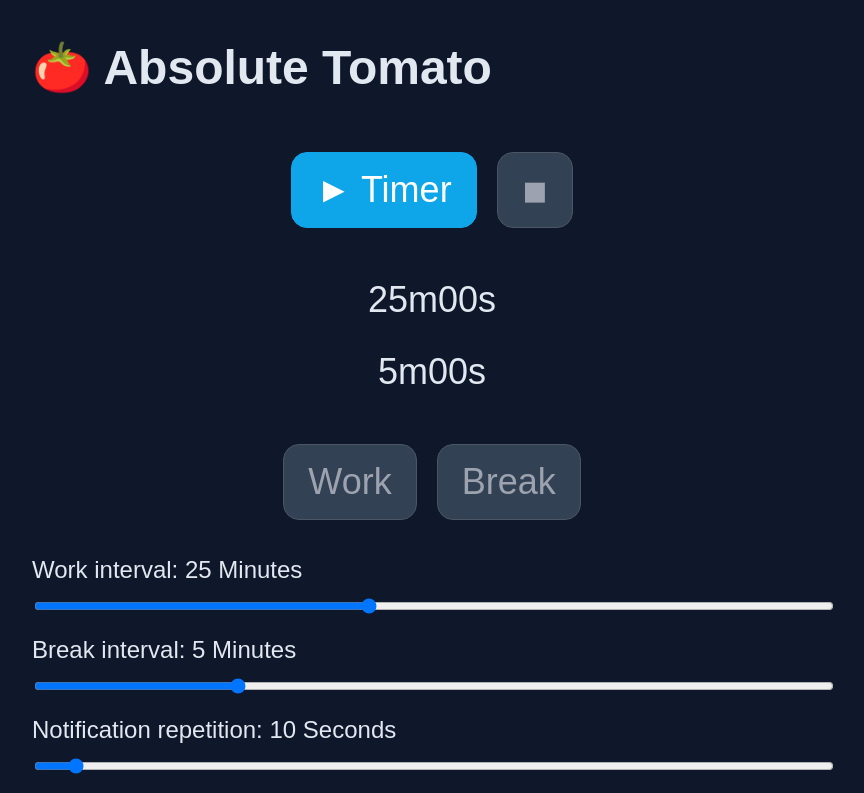
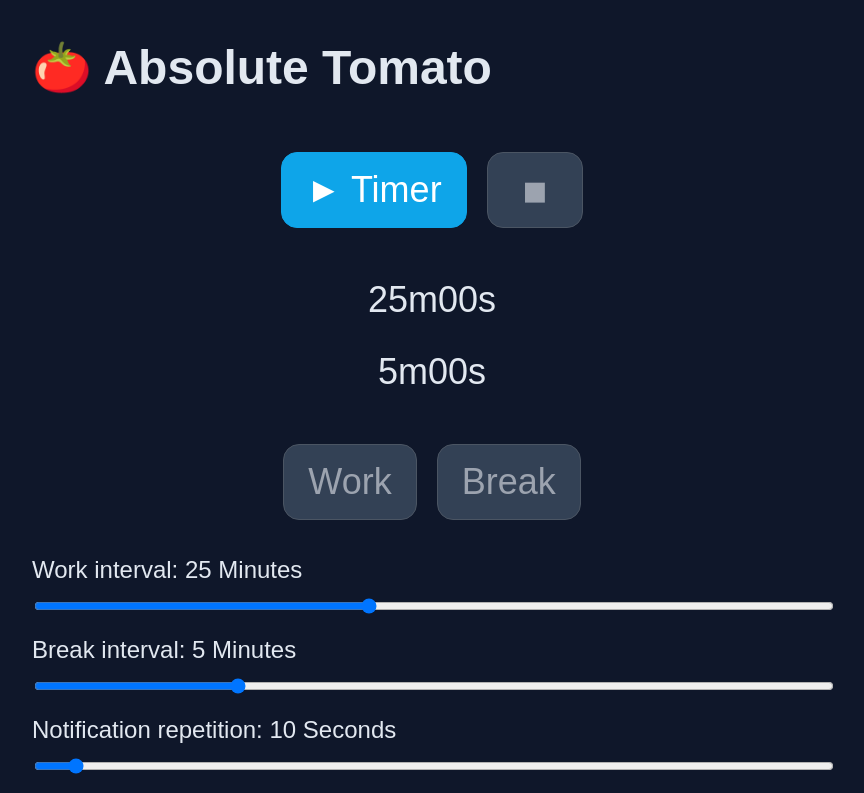
Before and after one commit to psytrap/absolute-tomato, a plain HTML site: page docs/absolute-tomato.html in a window 1280 px wide. Shown: the top 793 px of the page, without its empty margins (208-1072 px from the left). Drawn offline with Linux system fonts and the light colour scheme.

Commit message:
finetuen buttons

```diff
--- a/docs/absolute-tomato.html
+++ b/docs/absolute-tomato.html
@@ -64,7 +64,7 @@
     <!--<p>The Minimalistic Pomodoro Timer</p>-->
 
     <div style="padding: 1rem; margin-bottom: 1rem;">
-        <div class="timerDiv"><button id="startTimerButton" disabled>&#9658; Timer</button>&nbsp;&nbsp;&nbsp;<button id="stopTimerButton" disabled>&#9726;&#xfe0e;</button></div><!--  &#x25a0;&#x25b6; -->
+        <div class="timerDiv"><button id="startTimerButton" disabled>&#9658; Timer</button>&nbsp;&nbsp;&nbsp;<button id="stopTimerButton" disabled>&nbsp;&#9726;&#xfe0e;&nbsp;</button></div><!--  &#x25a0;&#x25b6; -->
         <div class="timerDiv timers"><p align="center">
             <span id="workTimer">0m00s</span>
             <br/>
```
